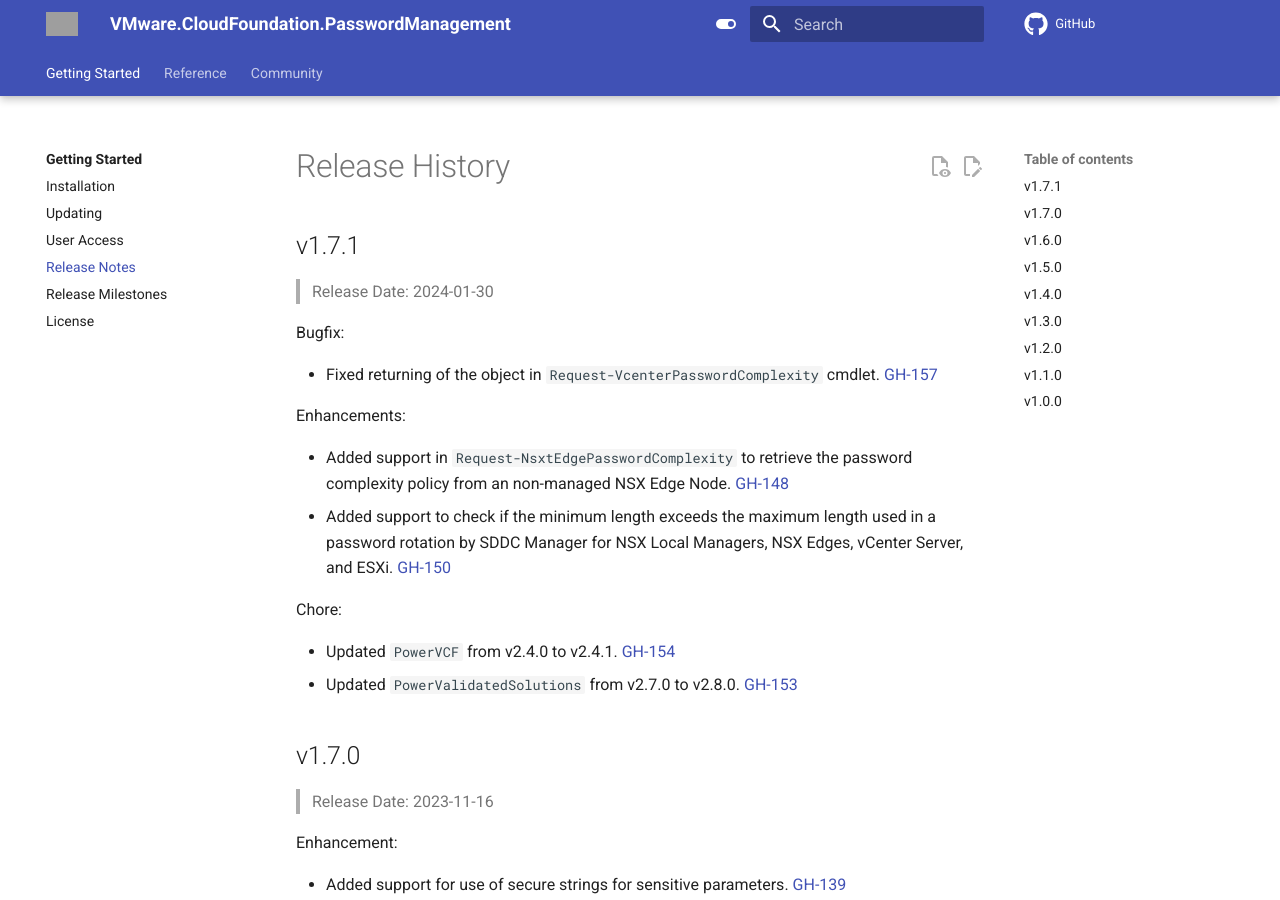
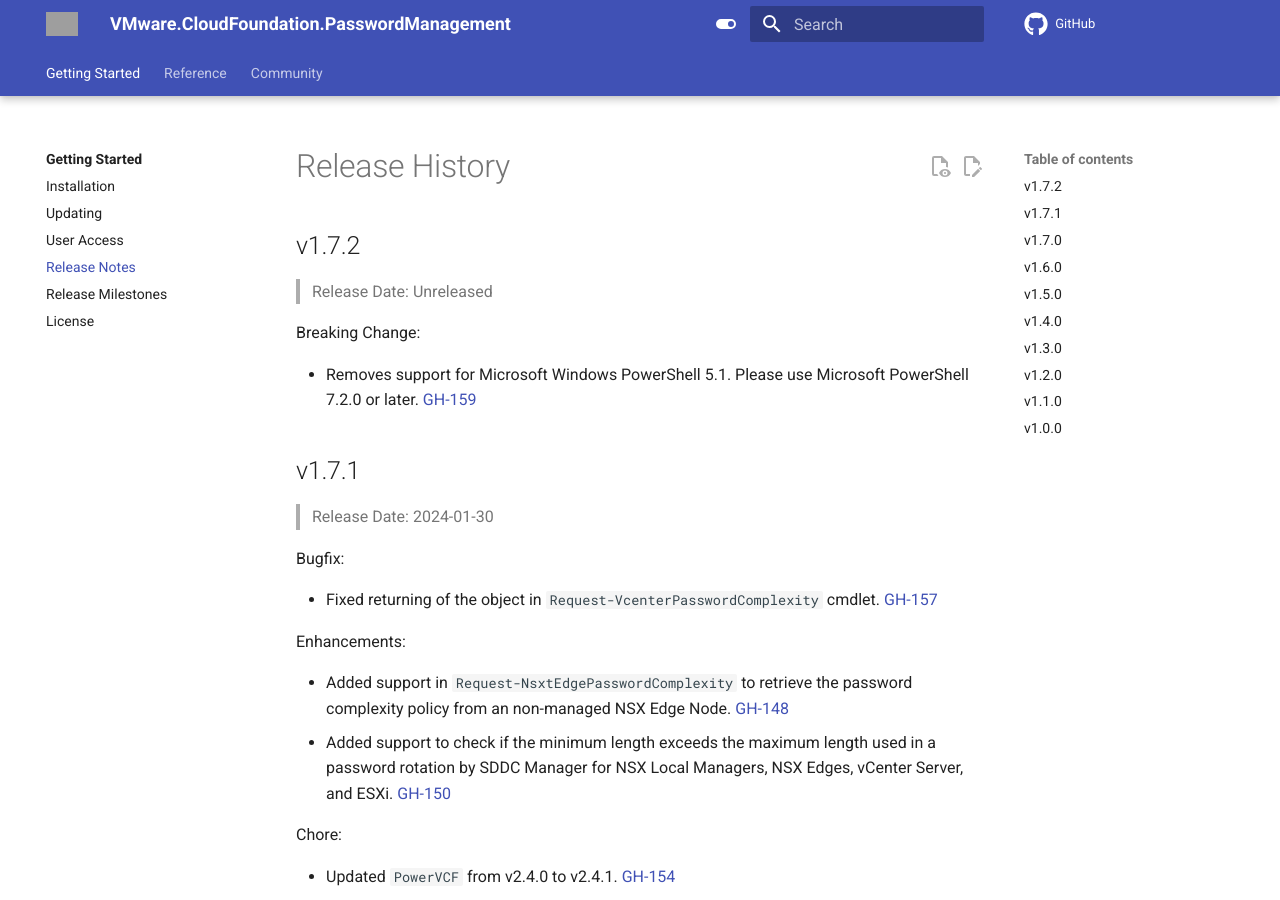
Before and after one commit to vmware/powershell-module-for-vmware-cloud-foundation-password-management, an MkDocs documentation site: the page built from docs/release-notes.md, in a window 1280 px wide and 900 px high. Built offline with MkDocs 1.6.1 and Material for MkDocs 9.7.7, drawn with Linux system fonts in a browser that asks for light colours; comment, search, counter and statistics services are not loaded; the version menu is left out; grey boxes are pictures that could not be loaded.

Commit message:
chore: support only pwsh 7.2.0 and later (#159)
Removes support for Microsoft Windows PowerShell 5.1. Please use Microsoft PowerShell 7.2.0 or later.

Signed-off-by: Ryan Johnson <ryan.johnson@broadcom.com>

```diff
--- a/CHANGELOG.md
+++ b/CHANGELOG.md
@@ -1,4 +1,12 @@
 # Release History
+
+## v1.7.2
+
+> Release Date: Unreleased
+
+Breaking Change:
+
+- Removes support for Microsoft Windows PowerShell 5.1. Please use Microsoft PowerShell 7.2.0 or later. [GH-159](https://github.com/vmware/powershell-module-for-vmware-cloud-foundation-password-management/pull/159)
 
 ## v1.7.1
 
```
Also changed, not shown: docs/index.md (+0 -1 lines), docs/install.md (+1 -1 lines), 1 other file.
